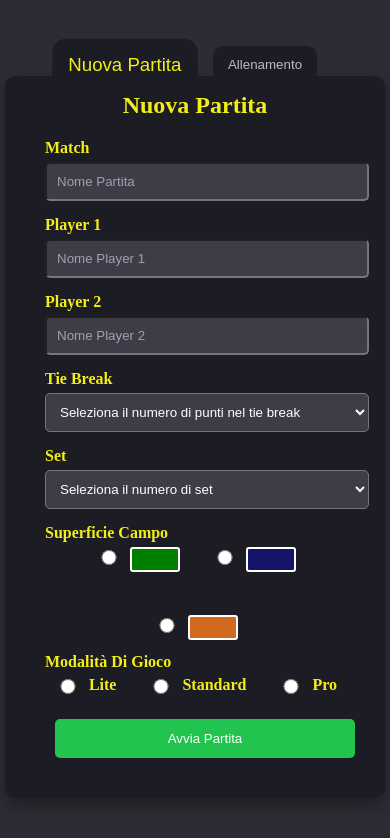
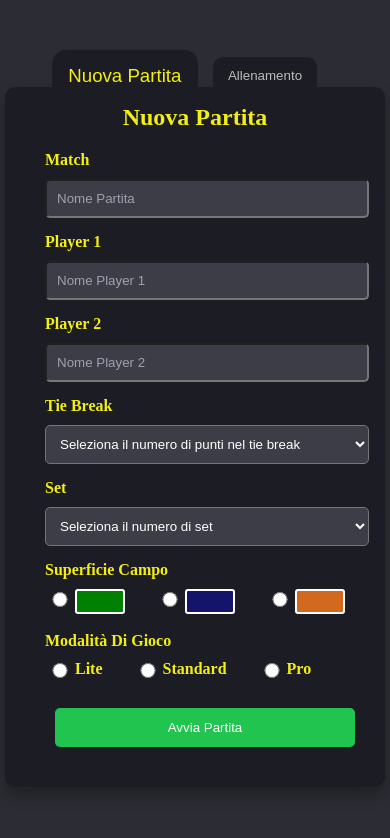
Before and after one commit to Nino26ct/TennisWeb, a plain HTML site: page index.html in a window 390 px wide. Drawn offline with Linux system fonts and the light colour scheme.

Commit message:
prova nuove modifiche per iphone

```diff
--- a/index.css
+++ b/index.css
@@ -38,7 +38,7 @@ h2 {
 
 label {
   display: block;
-  margin-bottom: 5px;
+  margin-bottom: 10px;
   text-align: left;
 }
 
@@ -80,7 +80,7 @@ form button {
   display: flex;
   gap: 30px; /* Spazio tra le opzioni */
   flex-wrap: wrap; /* Evita sovrapposizioni su schermi piccoli */
-  justify-content: center; /* Centra il contenuto */
+  /* justify-content: center; Centra il contenuto */
   width: 100%;
   max-width: 400px; /* Evita che si allarghi troppo */
 }
@@ -89,7 +89,7 @@ form button {
 #modalita-gioco label {
   display: flex;
   /* align-items: center; Allinea verticalmente */
-  gap: 8px; /* Spazio tra radio e testo */
+  gap: 2px; /* Spazio tra radio e testo */
   position: relative;
 }
 
```
